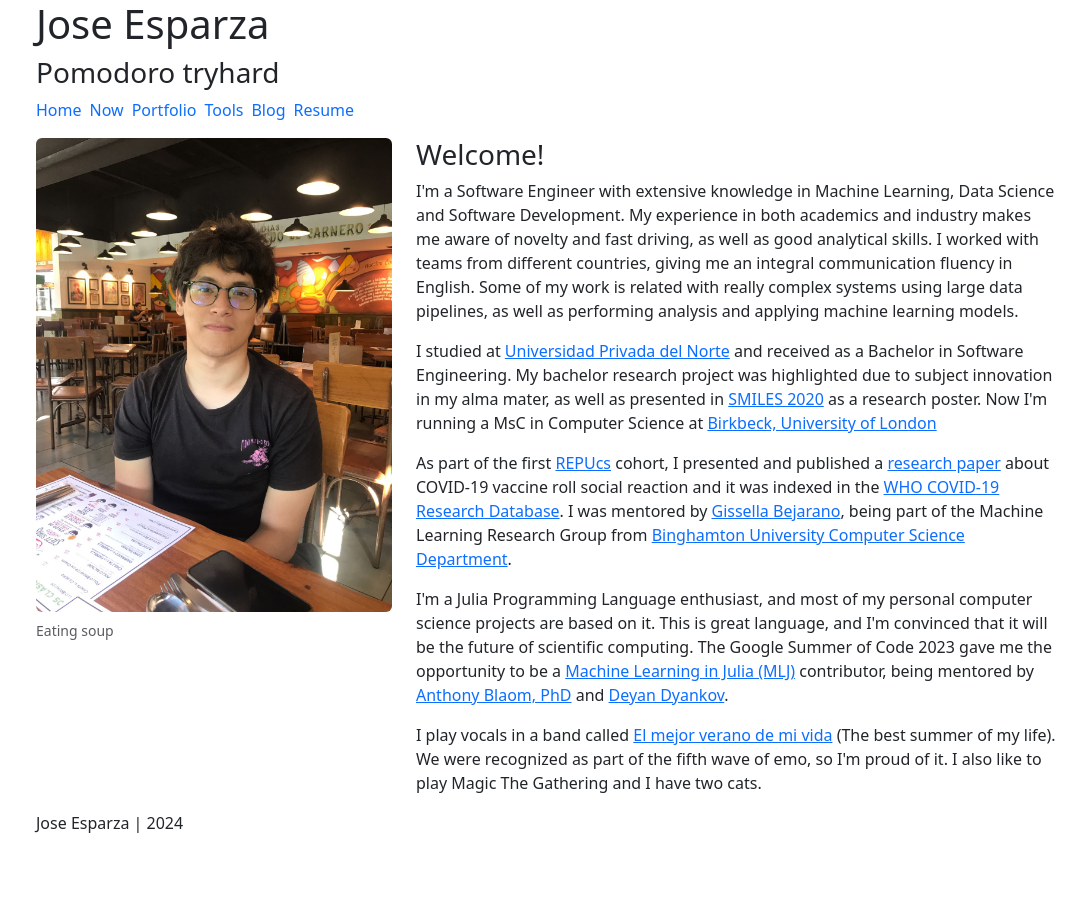
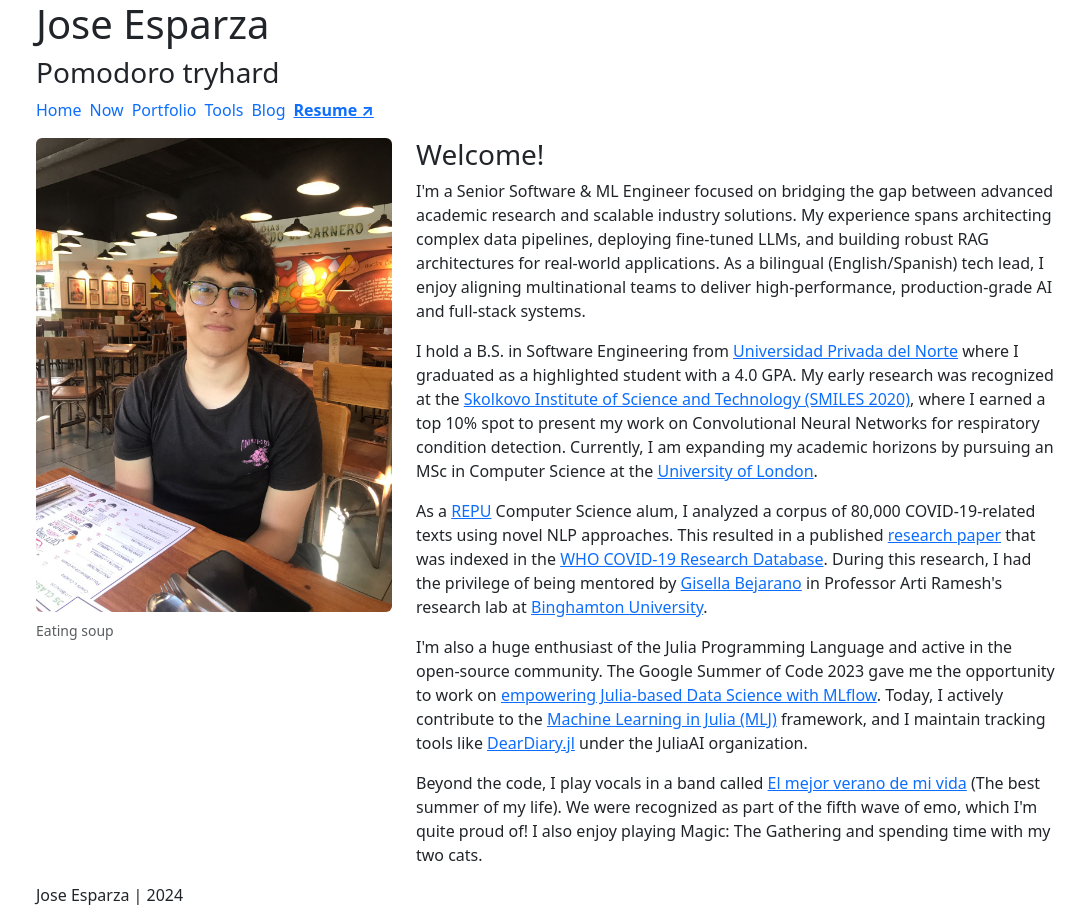
Before and after one commit to pebeto/pebeto.github.io, a Next.js app: page / in a window 1280 px wide. Shown: the whole page, without its empty margins (46-1132 px from the left). Before the commit the page ends 851 px from the top, so only its background shows below. Built offline with nearby package versions, Linux system fonts and the light colour scheme.

Commit message:
Updating tools, now page, and resume direct link

```diff
--- /dev/null
+++ b/app/now/metadata.ts
@@ -0,0 +1,5 @@
+import { Metadata } from "next";
+
+export const metadata: Metadata = {
+  title: "Now | Jose's Website",
+};
--- a/app/page.tsx
+++ b/app/page.tsx
@@ -21,85 +21,66 @@ export default function Home() {
                 <Col sm={7} md={7}>
                     <h3>Welcome!</h3>
                     <p>
-                        I'm a Software Engineer with extensive knowledge in Machine
-                        Learning, Data Science and Software Development. My experience in both
-                        academics and industry makes me aware of novelty and fast driving,
-                        as well as good analytical skills. I worked with teams from
-                        different countries, giving me an integral communication fluency in
-                        English. Some of my work is related with really complex systems using
-                        large data pipelines, as well as performing analysis and applying
-                        machine learning models.
+                        I'm a Senior Software & ML Engineer focused on bridging the gap between advanced academic research and scalable industry solutions. My experience spans architecting complex data pipelines, deploying fine-tuned LLMs, and building robust RAG architectures for real-world applications. As a bilingual (English/Spanish) tech lead, I enjoy aligning multinational teams to deliver high-performance, production-grade AI and full-stack systems.
                     </p>
                     <p>
-                        I studied at{" "}
+                        I hold a B.S. in Software Engineering from{" "}
                         <Link href="https://www.upn.edu.pe/" target="_blank">
                             Universidad Privada del Norte
                         </Link>{" "}
-                        and received as a Bachelor in Software Engineering. My bachelor
-                        research project was highlighted due to subject innovation in my
-                        alma mater, as well as presented in{" "}
+                        where I graduated as a highlighted student with a 4.0 GPA. My early research was recognized at the{" "}
                         <Link href="https://smiles.skoltech.ru/school-2020" target="_blank">
-                            SMILES 2020
-                        </Link>{" "}
-                        as a research poster.
-                        Now I'm running a MsC in Computer Science at{" "}
-                        <Link href="https://www.bbk.ac.uk/" target="_blank">
-                            Birkbeck, University of London
+                            Skolkovo Institute of Science and Technology (SMILES 2020)
                         </Link>
+                        , where I earned a top 10% spot to present my work on Convolutional Neural Networks for respiratory condition detection. Currently, I am expanding my academic horizons by pursuing an MSc in Computer Science at the{" "}
+                        <Link href="https://www.london.ac.uk/" target="_blank">
+                            University of London
+                        </Link>.
                     </p>
                     <p>
-                        As part of the first{" "}
+                        As a{" "}
                         <Link href="https://www.repuprogram.org/repu-cs" target="_blank">
-                            REPUcs
+                            REPU
                         </Link>{" "}
-                        cohort, I presented and published a{" "}
+                        Computer Science alum, I analyzed a corpus of 80,000 COVID-19-related texts using novel NLP approaches. This resulted in a published{" "}
                         <Link href="https://link.springer.com/chapter/10.1007/978-3-030-91434-9_18" target="_blank">
                             research paper
                         </Link>{" "}
-                        about COVID-19 vaccine roll social reaction and it was indexed in
-                        the{" "}
+                        that was indexed in the{" "}
                         <Link
                             href="https://pesquisa.bvsalud.org/global-literature-on-novel-coronavirus-2019-ncov/resource/pt/covidwho-1593151?lang=en" target="_blank">
                             WHO COVID-19 Research Database
-                        </Link>
-                        . I was mentored by{" "}
+                        </Link>. During this research, I had the privilege of being mentored by{" "}
                         <Link
                             href="https://www.linkedin.com/in/gissella-bejarano-phd-3789b01a/" target="_blank">
-                            Gissella Bejarano
-                        </Link>
-                        , being part of the Machine Learning Research Group from{" "}
+                            Gisella Bejarano
+                        </Link>{" "}
+                        in Professor Arti Ramesh's research lab at{" "}
                         <Link href="https://www.binghamton.edu/computer-science/index.html" target="_blank">
-                            Binghamton University Computer Science Department
-                        </Link>
-                        .
+                            Binghamton University
+                        </Link>.
                     </p>
                     <p>
-                        I'm a Julia Programming Language enthusiast, and most of my personal
-                        computer science projects are based on it. This is great language,
-                        and I'm convinced that it will be the future of scientific
-                        computing. The Google Summer of Code 2023 gave me the opportunity to
-                        be a{" "}
+                        I'm also a huge enthusiast of the Julia Programming Language and active in the open-source community. The Google Summer of Code 2023 gave me the opportunity to work on{" "}
+                        <Link href="https://summerofcode.withgoogle.com/archive/2023/projects/iRxuzeGJ" target="_blank">
+                            empowering Julia-based Data Science with MLflow
+                        </Link>.{" "}
+                        Today, I actively contribute to the{" "}
                         <Link href="https://alan-turing-institute.github.io/MLJ.jl/dev/" target="_blank">
                             Machine Learning in Julia (MLJ)
                         </Link>{" "}
-                        contributor, being mentored by{" "}
-                        <Link href="https://ablaom.github.io" target="_blank">
-                            Anthony Blaom, PhD
+                        framework, and I maintain tracking tools like{" "}
+                        <Link href="https://github.com/JuliaAI/DearDiary.jl" target="_blank">
+                            DearDiary.jl
                         </Link>{" "}
-                        and{" "}
-                        <Link href="https://www.linkedin.com/in/deyandyankov/" target="_blank">
-                            Deyan Dyankov
-                        </Link>
-                        .
+                        under the JuliaAI organization.
                     </p>
                     <p>
-                        I play vocals in a band called{" "}
+                        Beyond the code, I play vocals in a band called{" "}
                         <Link href="https://pebeto.github.io/elmejorveranodemivida/" target="_blank">
                             El mejor verano de mi vida
                         </Link>{" "}
-                        (The best summer of my life). We were recognized as part of the
-                        fifth wave of emo, so I'm proud of it. I also like to play Magic The
-                        Gathering and I have two cats.
+                        (The best summer of my life). We were recognized as part of the fifth wave of emo, which I'm quite proud of! I also enjoy playing Magic: The Gathering and spending time with my two cats.
                     </p>
                 </Col>
             </Row>
--- a/components/header.css
+++ b/components/header.css
@@ -5,3 +5,8 @@
 .header-link {
     text-decoration: none;
 }
+
+.resume-link {
+    text-decoration: underline;
+    font-weight: bold;
+}
--- a/components/header.tsx
+++ b/components/header.tsx
@@ -28,7 +28,7 @@ export default function Header() {
                 <Link className="header-link" href="/portfolio">Portfolio</Link>
                 <Link className="header-link" href="/tools">Tools</Link>
                 <Link className="header-link" href="/blog">Blog</Link>
-                <Link className="header-link" href="/resume">Resume</Link>
+                <a className="header-link resume-link" href="/resume.pdf" target="_blank">Resume ↗</a>
             </Stack>
         </Container>
     );
```
Also changed, not shown: app/now/page.tsx (+12 -12 lines), app/resume/page.tsx (deleted, +0 -23 lines), app/tools/page.tsx (+6 -6 lines), 1 other file (tests, documents, lock files or other folders).
